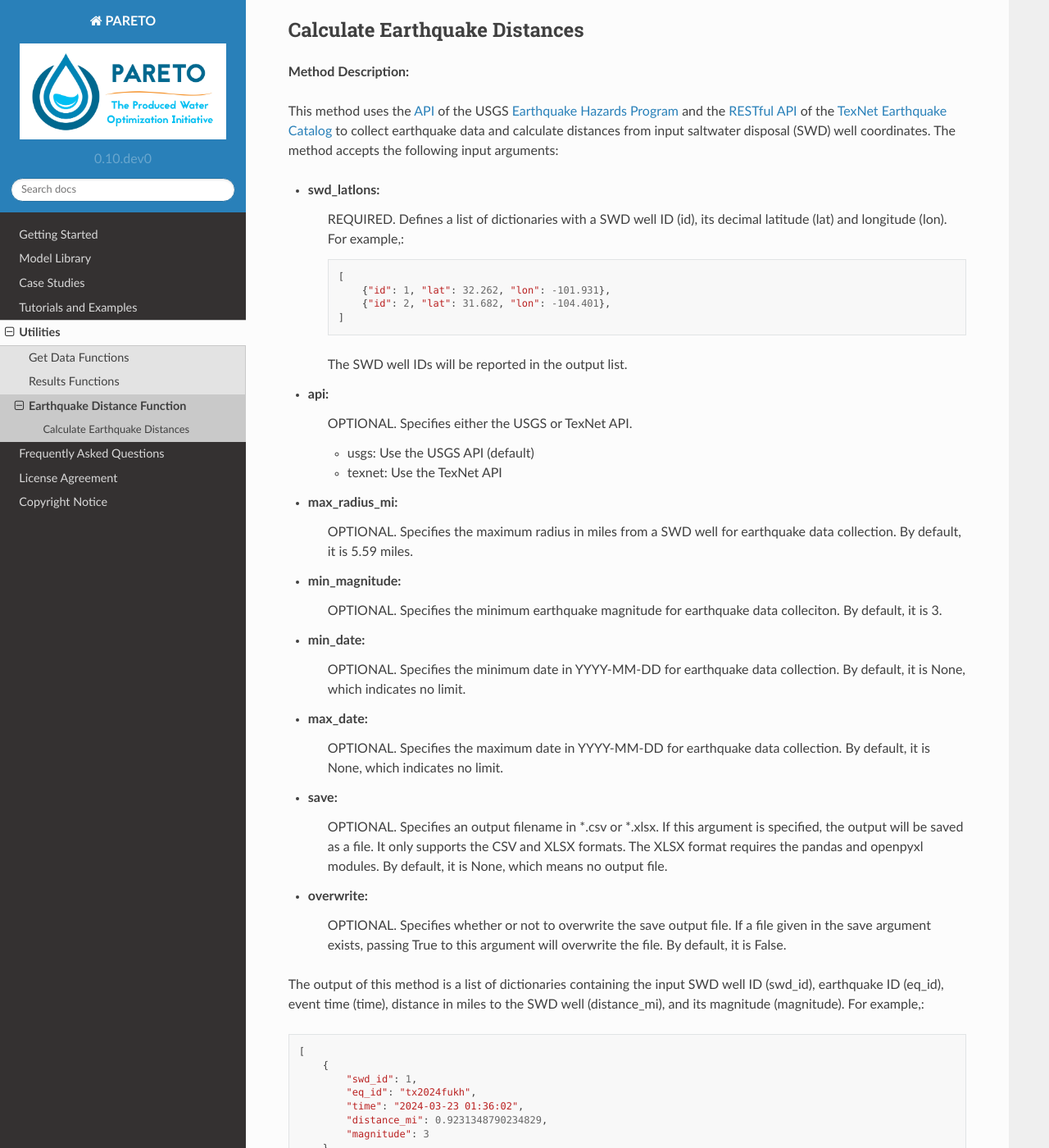
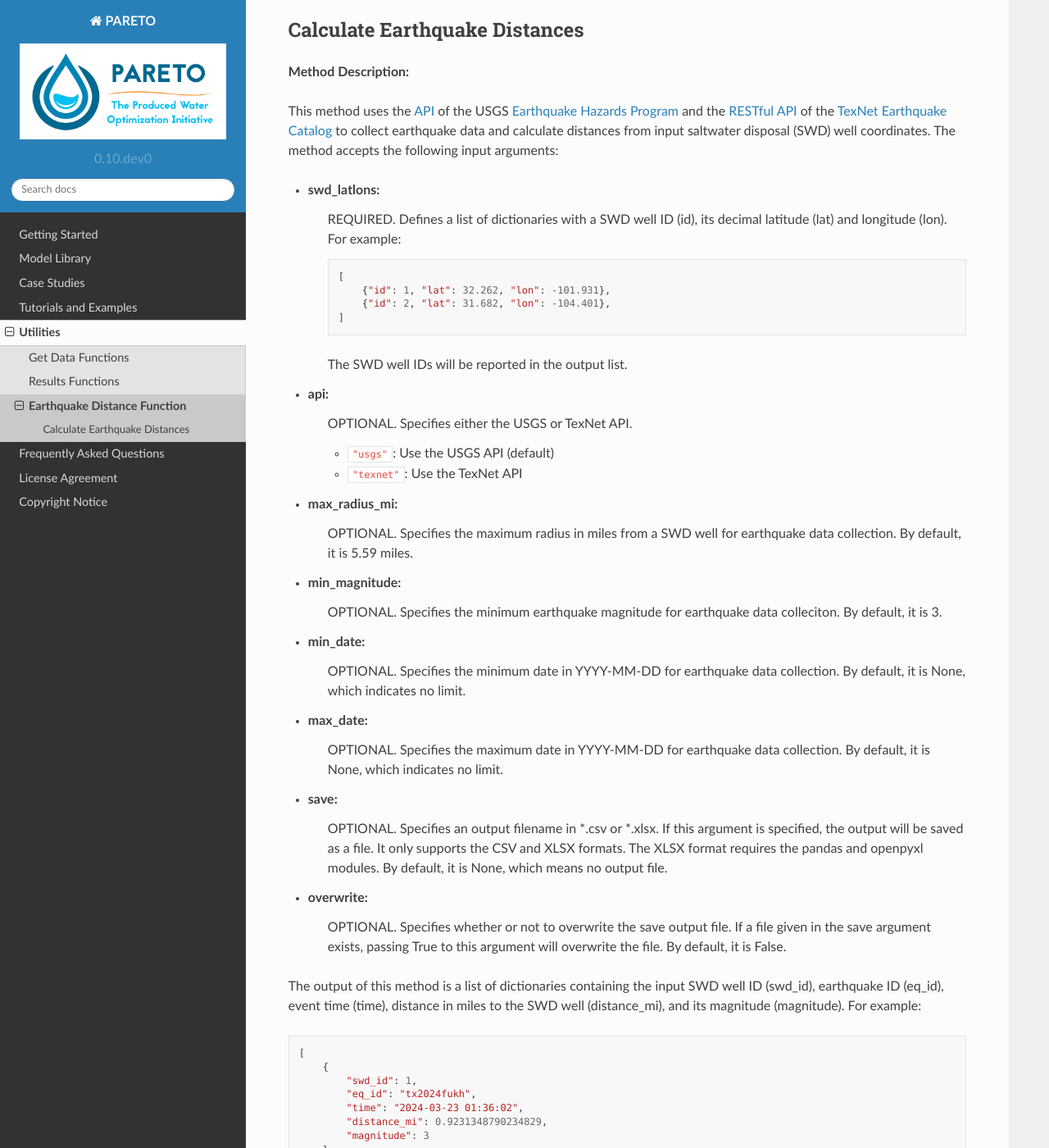
Before and after one commit to project-pareto/project-pareto, a Sphinx documentation site: the page built from docs/utilities/Earthquake_Distance.rst, in a window 1280 px wide and 1400 px high, scrolled down 279 px. Shown: the whole window at 82% size. Built offline with Sphinx 7.4.7 and the Read the Docs theme 2.0.0, drawn with Linux system fonts in a browser that asks for light colours.

Commit message:
Fix documentation style

```diff
--- a/docs/utilities/Earthquake_Distance.rst
+++ b/docs/utilities/Earthquake_Distance.rst
@@ -25,7 +25,7 @@ The method accepts the following input arguments:
 
 - swd_latlons:
     REQUIRED. Defines a list of dictionaries with a SWD well ID (id), its decimal latitude (lat) and longitude (lon).
-    For example,::
+    For example::
 
      [
          {"id": 1, "lat": 32.262, "lon": -101.931},
@@ -37,8 +37,8 @@ The method accepts the following input arguments:
 - api:
     OPTIONAL. Specifies either the USGS or TexNet API.
 
-    * usgs: Use the USGS API (default)
-    * texnet: Use the TexNet API
+    * ``"usgs"``: Use the USGS API (default)
+    * ``"texnet"``: Use the TexNet API
 
 - max_radius_mi:
     OPTIONAL. Specifies the maximum radius in miles from a SWD well for earthquake data collection.
@@ -69,7 +69,7 @@ The method accepts the following input arguments:
     By default, it is False.
 
 The output of this method is a list of dictionaries containing the input SWD well ID (swd_id), earthquake ID (eq_id), event time (time), distance in miles to the SWD well (distance_mi), and its magnitude (magnitude).
-For example,::
+For example::
 
     [
         {
```
